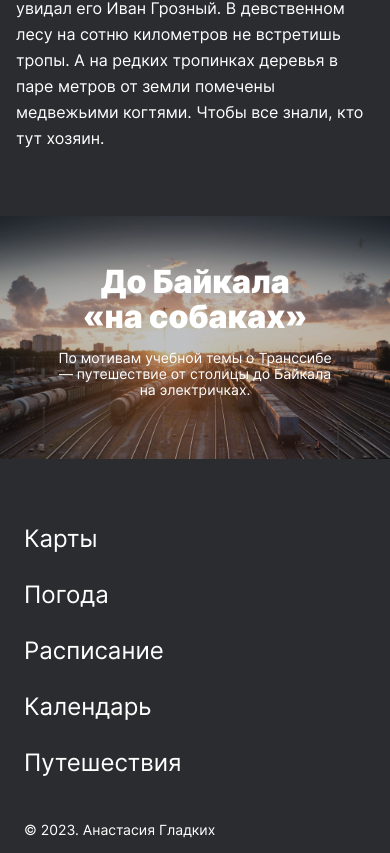
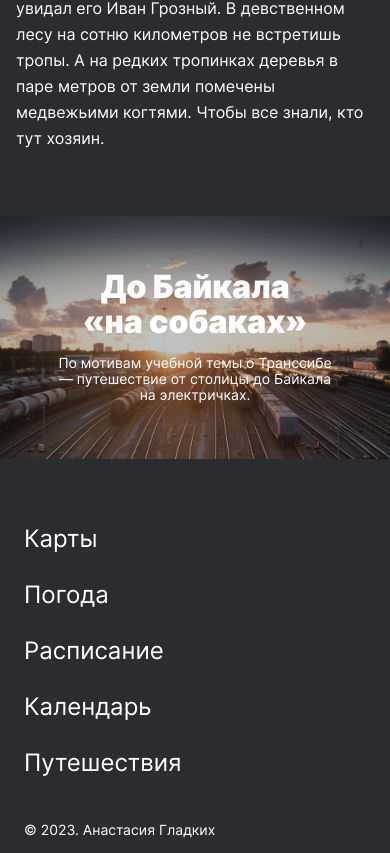
Before and after one commit to AnaGlad/russian-travel, a plain HTML site: page index.html in a window 390 px wide. Shown: the part 9649-10502 px from the top of the page. Drawn offline with Linux system fonts and the light colour scheme.

Commit message:
предфинал

```diff
--- a/style.css
+++ b/style.css
@@ -466,7 +466,8 @@
 
 @media (max-width: 767px) {
   .cover {
-    padding: 0 0 64px;
+    padding: 0;
+    /* padding: 0 0 64px; */
   }
 }
 
@@ -490,7 +491,9 @@
   width: 560px;
   margin: 0;
   color: #ffffff;
-  bottom: 52%;
+  /* bottom: 52%; */
+  /* bottom: calc(50% + 152px/2 - 32px); */
+  top: calc(50% - 152px - 16px);
   transform: translate(-50%, 0);
   left: 50%;
 }
@@ -504,7 +507,11 @@
     font-size: 32px;
     line-height: 35px;
     width: 250px;
-    bottom: 62%;
+    /* bottom: 62%; */
+    top: calc(50% - 70px);
+    /* bottom: calc(50% - 8px); */
+
+
   }
 }
 
@@ -522,9 +529,10 @@
   position: absolute;
   margin: 0;
   color: #ffffff;
-  top: 48%;
+  /* top: 48%; */
+  top: calc((50% + 16px));
   left: 50%;
-  padding-top: 32px;
+  /* padding-top: 32px; */
   transform: translate(-50%, 0);
   max-width: 360px;
 }
@@ -550,8 +558,8 @@
     font-size: 14px;
     line-height: 16px;
     width: 288px;
-    padding-top: 16px;
-    top: 38%;
+    top: calc((50% + 16px));
+
 
     /* padding: 0 16px 0; */
   }
@@ -570,7 +578,7 @@
 
 @media (max-width: 767px) {
   .footer {
-    padding: 0 0 16px 24px;
+    padding: 64px 0 16px 24px;
     flex-direction: column;
   }
 }
```
